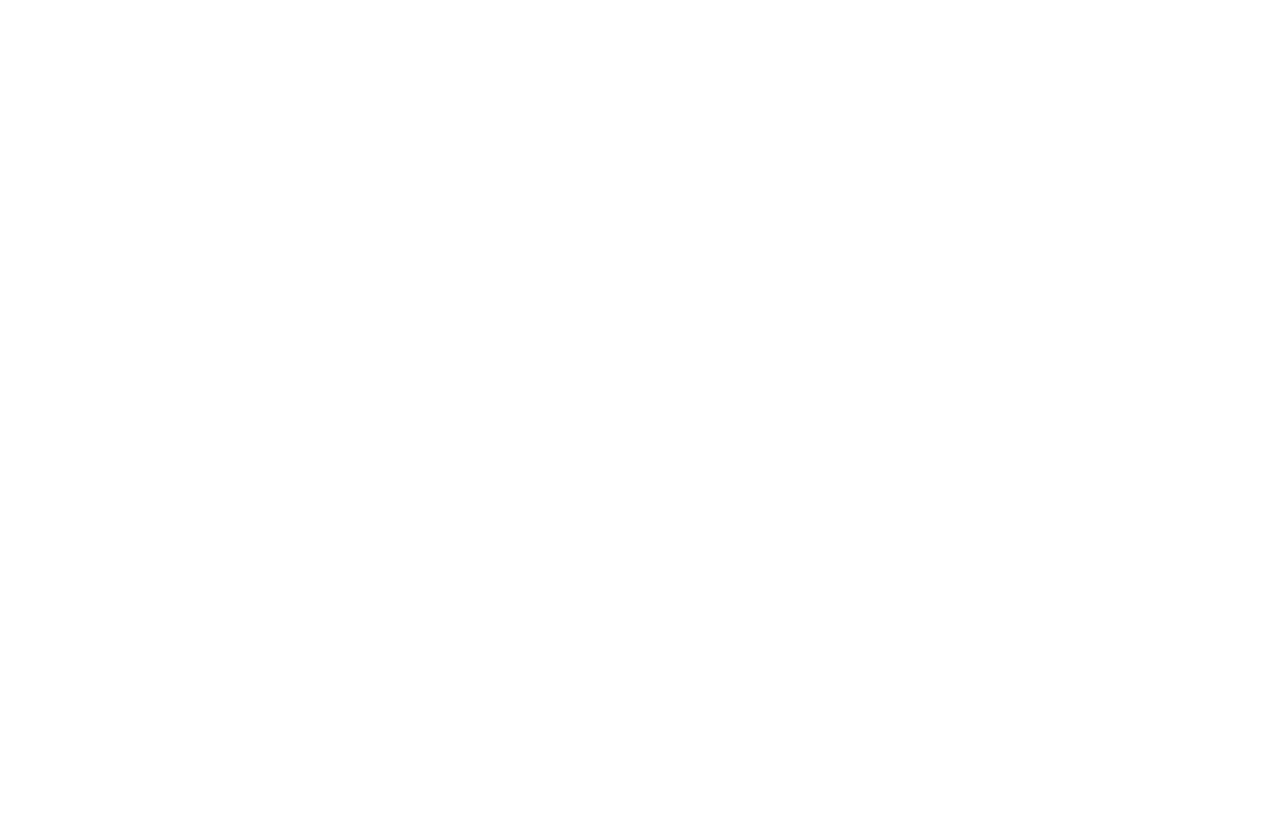
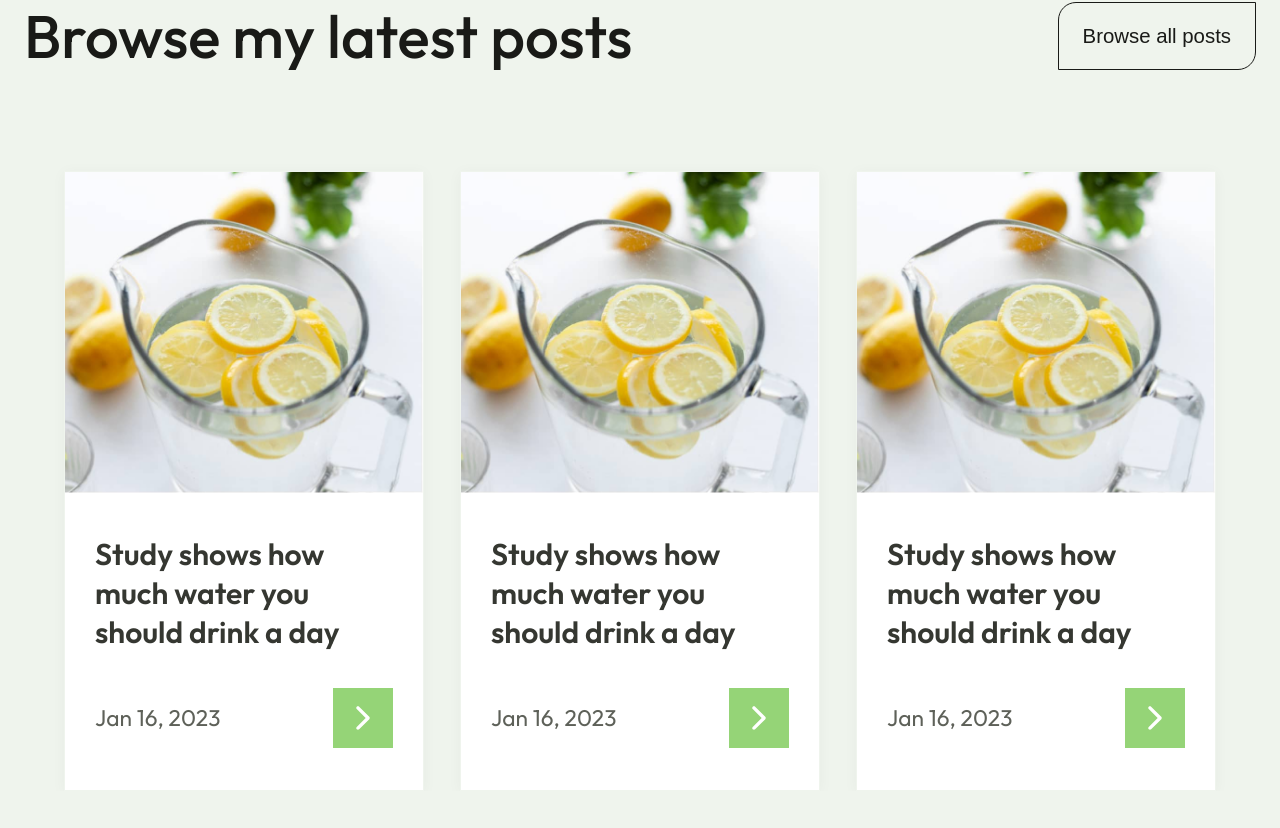
Before and after one commit to osamanazakat/nutritionist, a React (Vite) app: page / in a window 1280 px wide. Shown: the part 8575-9403 px from the top of the page. Before the commit the page ends 8260 px from the top, so only its background shows below. Built offline with nearby package versions, Linux system fonts and the light colour scheme.

Commit message:
blog section complete

```diff
--- a/src/assets/index.js
+++ b/src/assets/index.js
@@ -23,6 +23,7 @@ import Insta2 from "./insta-2.jpg";
 import Insta3 from "./insta-3.jpg";
 import Insta4 from "./insta-4.jpg";
 import Insta5 from "./insta-5.jpg";
+import Blog from "./blog.jpg";
 
 export {
   Girl,
@@ -50,4 +51,5 @@ export {
   Insta3,
   Insta4,
   Insta5,
+  Blog,
 };
--- /dev/null
+++ b/src/components/blogCard/BlogCard.jsx
@@ -0,0 +1,26 @@
+import "./BlogCard.scss";
+import { Blog } from "../../assets";
+import { IoIosArrowForward } from "react-icons/io";
+
+const BlogCard = () => {
+  return (
+    <article className="blogCard">
+      <div>
+        <img src={Blog} alt="" />
+      </div>
+
+      <div className="blogCard__text">
+        <h3>Study shows how much water you should drink a day</h3>
+
+        <div>
+          <p>Jan 16, 2023</p>
+          <div className="blogCard__icon">
+            <IoIosArrowForward />
+          </div>
+        </div>
+      </div>
+    </article>
+  );
+};
+
+export default BlogCard;
--- /dev/null
+++ b/src/components/blogCard/BlogCard.scss
@@ -0,0 +1,53 @@
+.blogCard {
+  max-width: 30rem;
+  overflow: hidden;
+  border: 1px solid black;
+  cursor: pointer;
+  border: 1px solid var(--neutral-300);
+  background-color: white;
+  box-shadow: 0 2px 14px 0 rgba(20, 20, 43, 0.04);
+
+  &:hover {
+    img {
+      transform: scale(106%);
+    }
+
+    h3 {
+      color: var(--primary-2);
+    }
+  }
+
+  &__text {
+    padding: 3.5rem 2.5rem;
+
+    h3 {
+      font-size: 2.5rem;
+      font-weight: 600;
+      color: var(--neutral-700);
+      margin-bottom: 3rem;
+      transition: all 0.3s ease;
+    }
+
+    div {
+      display: flex;
+      align-items: center;
+      justify-content: space-between;
+    }
+  }
+
+  img {
+    width: 100%;
+    object-fit: cover;
+    transition: all 0.3s ease;
+  }
+
+  &__icon {
+    padding: 1rem;
+    background-color: var(--primary-1);
+
+    svg {
+      font-size: 3rem;
+      color: white;
+    }
+  }
+}
--- a/src/components/button/Button.scss
+++ b/src/components/button/Button.scss
@@ -35,3 +35,15 @@
     background-color: var(--primary-1);
   }
 }
+
+.btn-transparent {
+  transition: all 0.5s ease;
+  background-color: transparent;
+  color: var(--neutral-800);
+  border: 1px solid var(--neutral-800);
+
+  &:hover {
+    color: var(--primary-1);
+    border: 1px solid var(--primary-1);
+  }
+}
--- a/src/pages/home/Home.jsx
+++ b/src/pages/home/Home.jsx
@@ -6,6 +6,7 @@ import VideoSection from "./viedoSection/VideoSection";
 import Testimonials from "./testimonials/Testimonials";
 import Qna from "./qna/Qna";
 import InstaSection from "./instaSection/InstaSection";
+import BlogSection from "./blogSection/BlogSection";
 
 const Home = () => (
   <>
@@ -17,6 +18,7 @@ const Home = () => (
     <Testimonials />
     <Qna />
     <InstaSection />
+    <BlogSection />
   </>
 );
 
--- /dev/null
+++ b/src/pages/home/blogSection/BlogSection.jsx
@@ -0,0 +1,27 @@
+import "./BlogSection.scss";
+import Wrapper from "../../../components/wrapper/Wrapper";
+import Button from "../../../components/button/Button";
+import BlogCard from "../../../components/blogCard/BlogCard";
+
+const BlogSection = () => {
+  return (
+    <section className="blogSection">
+      <Wrapper>
+        <div className="blogSection__text">
+          <h2>Browse my latest posts</h2>
+          <Button className="btn-transparent">Browse all posts</Button>
+        </div>
+
+        <div className="blogSection__container">
+          <BlogCard />
+          <BlogCard />
+          <BlogCard />
+        </div>
+      </Wrapper>
+
+      <div className="blogSection__bg"></div>
+    </section>
+  );
+};
+
+export default BlogSection;
--- /dev/null
+++ b/src/pages/home/blogSection/BlogSection.scss
@@ -0,0 +1,33 @@
+@import "../../../styles/mixin.scss";
+
+.blogSection {
+  padding-block: 20rem;
+  position: relative;
+
+  &__text {
+    display: flex;
+    align-items: center;
+    justify-content: space-between;
+    padding-top: 1rem;
+  }
+
+  &__container {
+    display: flex;
+    width: fit-content;
+    margin-inline: auto;
+    margin-top: 8rem;
+    gap: 3rem;
+    flex-wrap: wrap;
+    align-items: center;
+  }
+
+  &__bg {
+    background-color: var(--neutral-300);
+    position: absolute;
+    width: 100%;
+    height: 100%;
+    bottom: 0;
+    z-index: -1;
+    clip-path: polygon(0 5%, 100% 0%, 100% 100%, 0% 100%);
+  }
+}
--- a/src/pages/home/instaSection/InstaSection.scss
+++ b/src/pages/home/instaSection/InstaSection.scss
@@ -1,7 +1,7 @@
 @import "../../../styles/mixin.scss";
 
 .insta {
-  padding-block: 10rem;
+  padding-block: 10rem 15rem;
 
   &__text {
     width: 70%;
```
Also changed, not shown: src/assets/blog.jpg (added).
